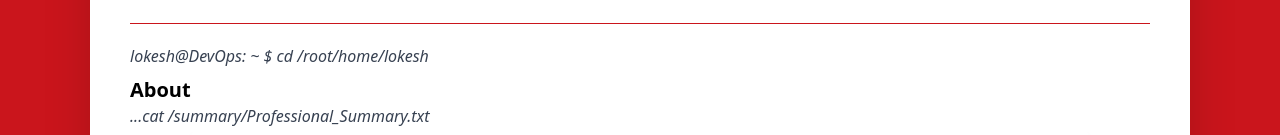
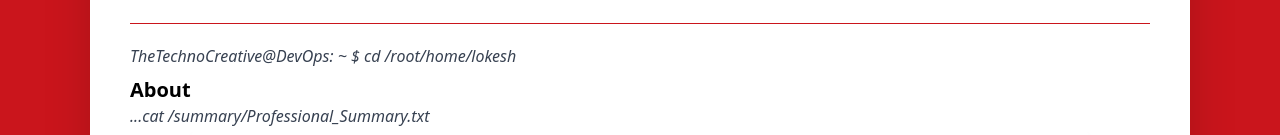
Before and after one commit to reddylokesh837/reddylokesh837.github.io, a website: page index.html in a window 1280 px wide. Shown: the part 225-360 px from the top of the page. Drawn offline with nearby package versions, Linux system fonts and the light colour scheme.

Commit message:
new today

```diff
--- a/index.html
+++ b/index.html
@@ -69,7 +69,7 @@
         <!-- About section -->
         <div class="col-span-12 grow p-10 pt-0 pb-0">
             <section>
-                <b class="text-gray-700 font-medium italic">lokesh@DevOps: ~ $ cd /root/home/lokesh</b>
+                <b class="text-gray-700 font-medium italic">TheTechnoCreative@DevOps: ~ $ cd /root/home/lokesh</b>
                 <h2 class="text-xl font-bold pt-2">About</h2>
                 <b class="text-gray-700 font-medium italic">...cat /summary/Professional_Summary.txt</b>
                 <div class="max-w-4xl mx-auto p-6 pt-4 bg-white rounded-lg shadow-lg">
```
